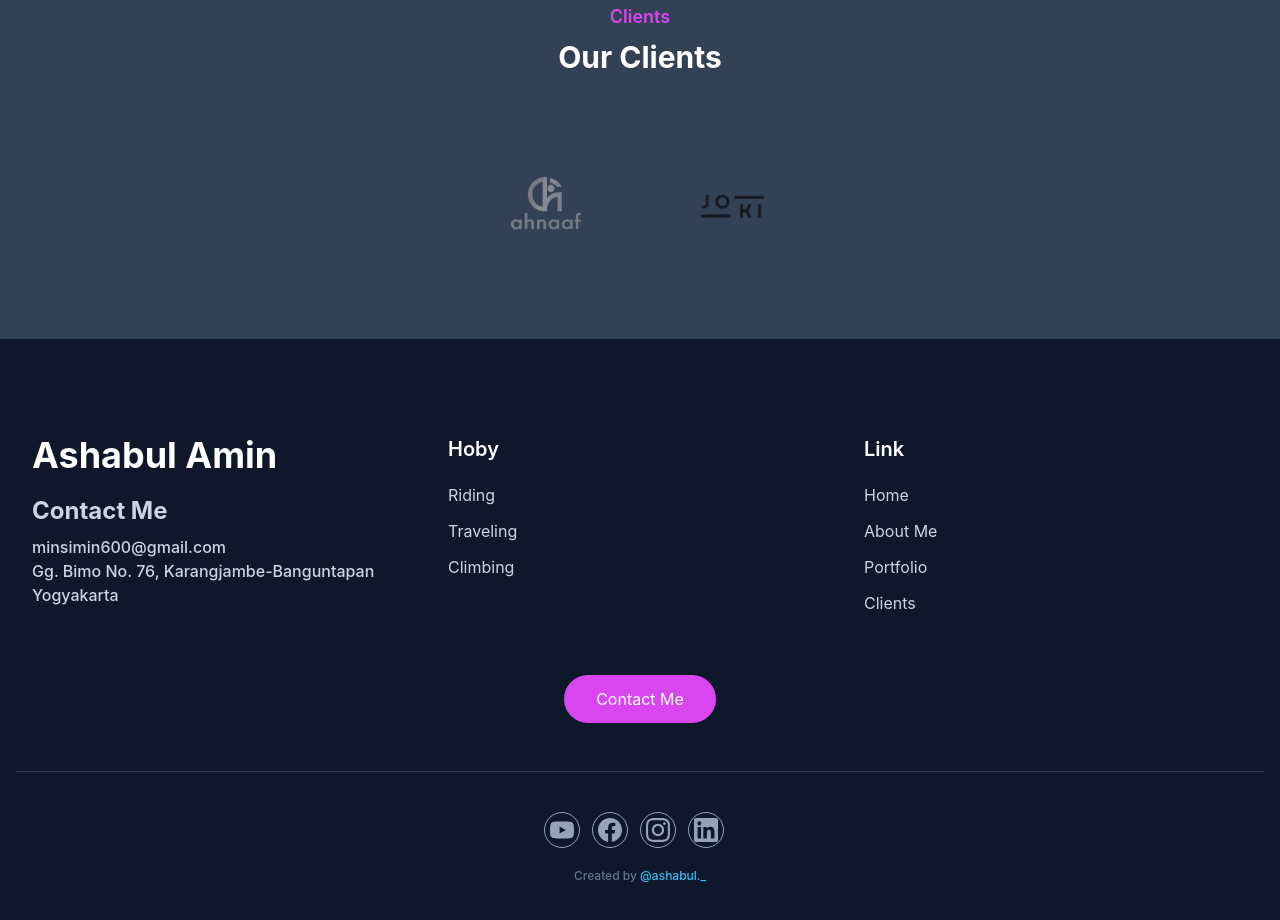
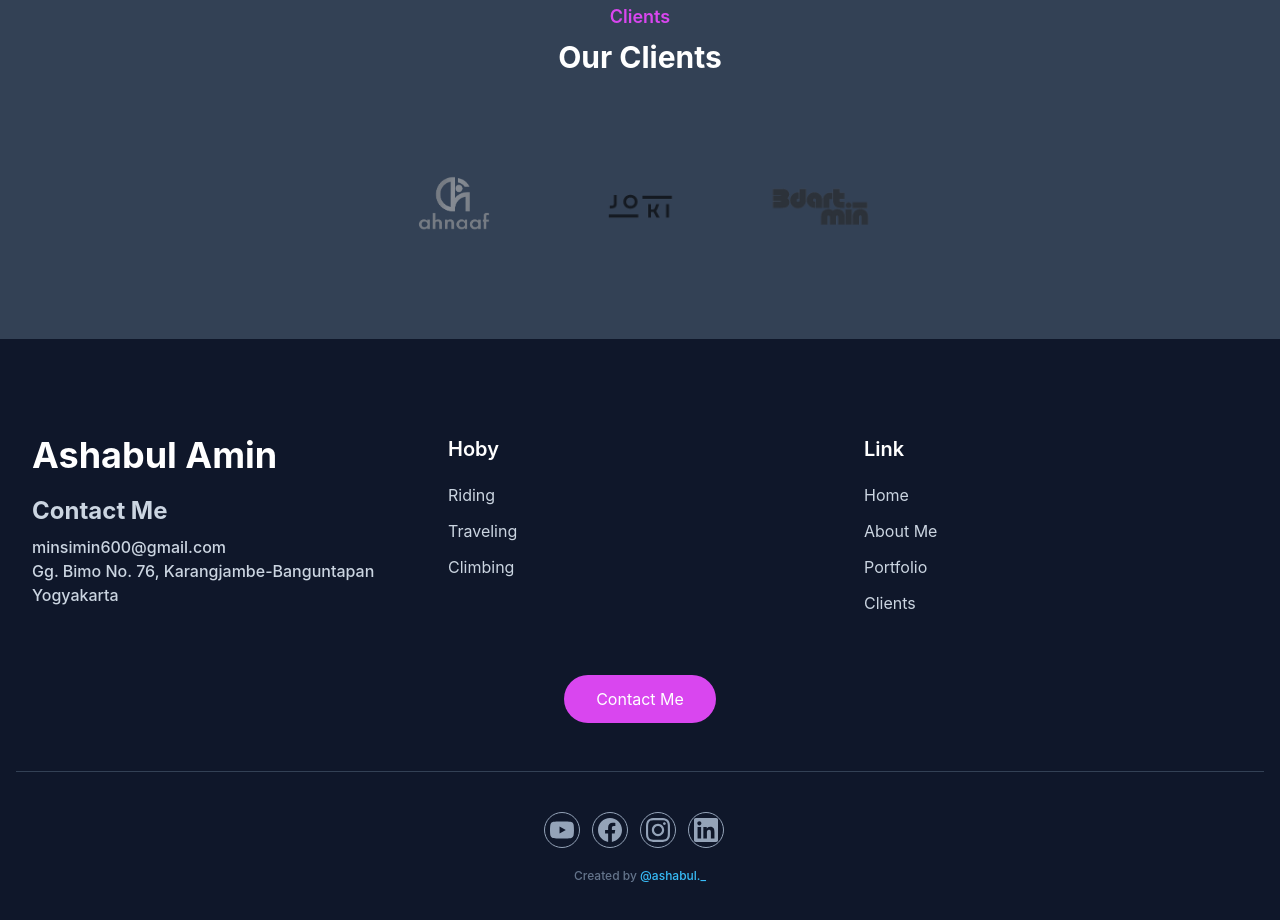
Before and after one commit to Snailysite/Portfolio, a website: page index.html in a window 1280 px wide. Shown: the part 3135-4055 px from the top of the page. Drawn offline with nearby package versions, Linux system fonts and the light colour scheme.

Commit message:
update client

```diff
--- a/index.html
+++ b/index.html
@@ -247,6 +247,9 @@
                     <a href="https://www.instagram.com/joki.ku._" target="_blank" class="max-w-[120px] mx-2 py-2 grayscale opacity-60 transition duration-500 hover:grayscale-0 hover:opacity-100 lg:mx-6 xl:mx-8">
                         <img src="dist/img/clients/2.png" alt="joki.ku._">
                     </a>
+                    <a href="https://www.instagram.com/joki.ku._" target="_blank" class="max-w-[120px] mx-2 py-2 grayscale opacity-60 transition duration-500 hover:grayscale-0 hover:opacity-100 lg:mx-6 xl:mx-8">
+                        <img src="dist/img/clients/3.png" alt="3dart._min">
+                    </a>
                 </div>
             </div>
         </div>
```
Also changed, not shown: dist/img/clients/3.png (added).
